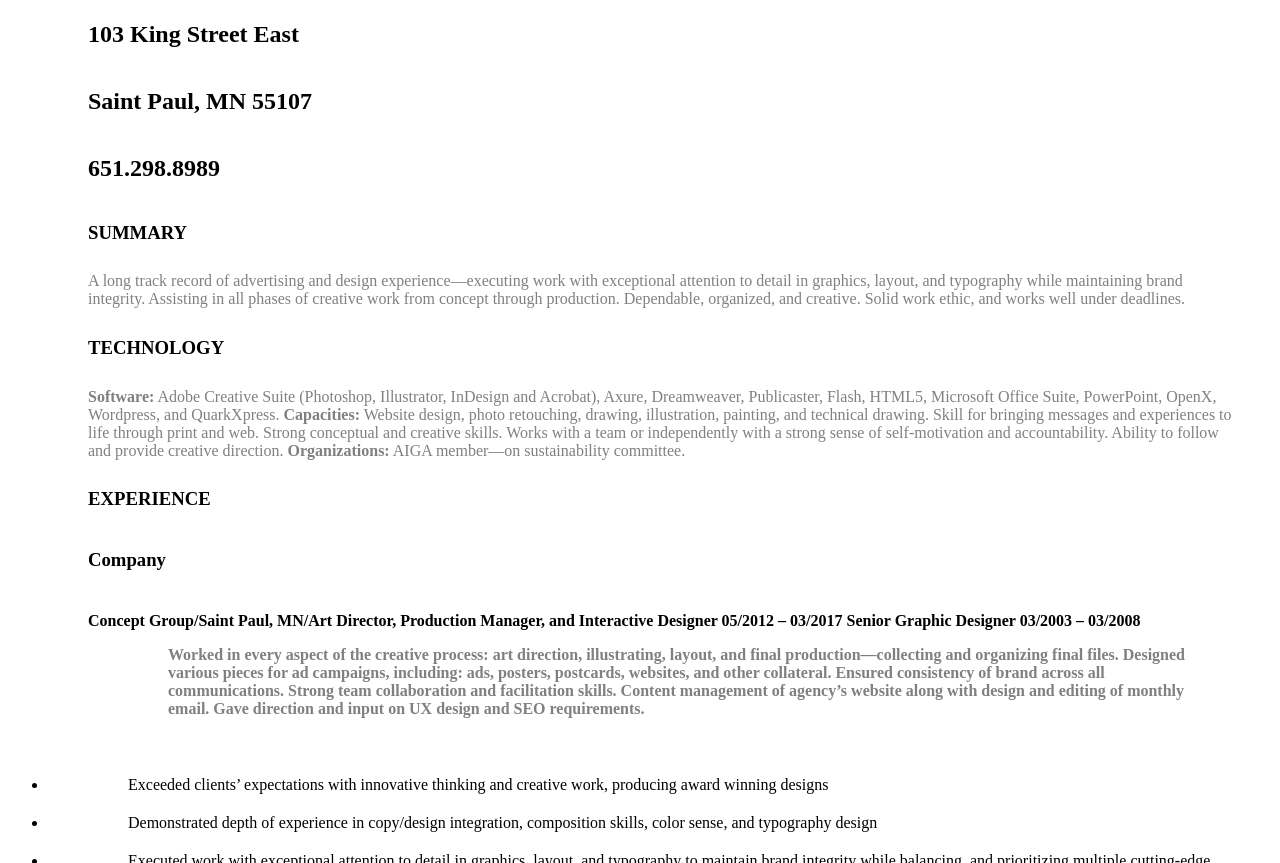
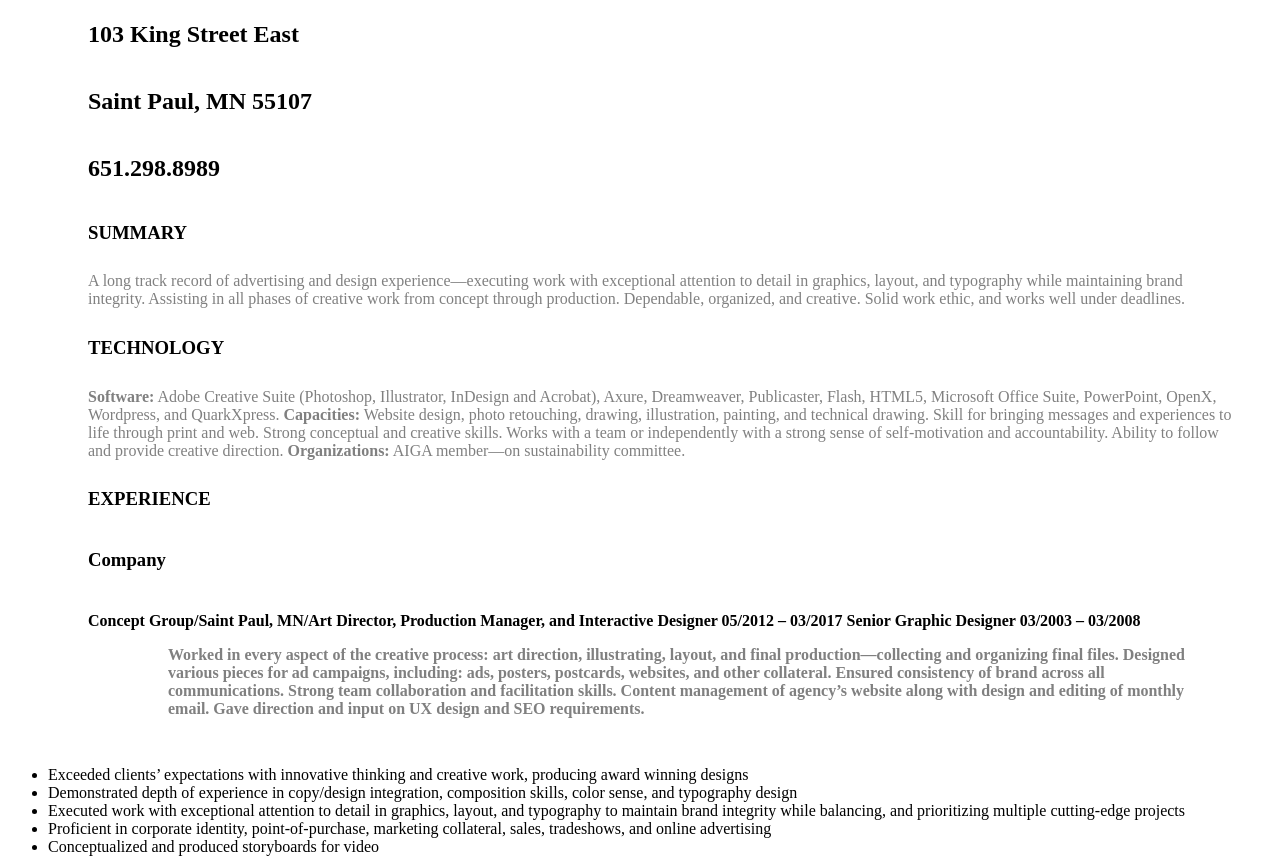
Before and after one commit to andymccue/andymccue.github.io, a plain HTML site: page index.html in a window 1280 px wide. Shown: the part 89-952 px from the top of the page. Drawn offline with Linux system fonts and the light colour scheme.

Commit message:
bullet padding

```diff
--- a/style.css
+++ b/style.css
@@ -37,13 +37,3 @@ H4 {
     padding-right: 30px;
     padding-bottom: 10px;
     padding-left: 80px;
-
-}
-li {
-
-    padding-top: 10px;
-    padding-right: 30px;
-    padding-bottom: 10px;
-    padding-left: 80px;
-
-}
```
